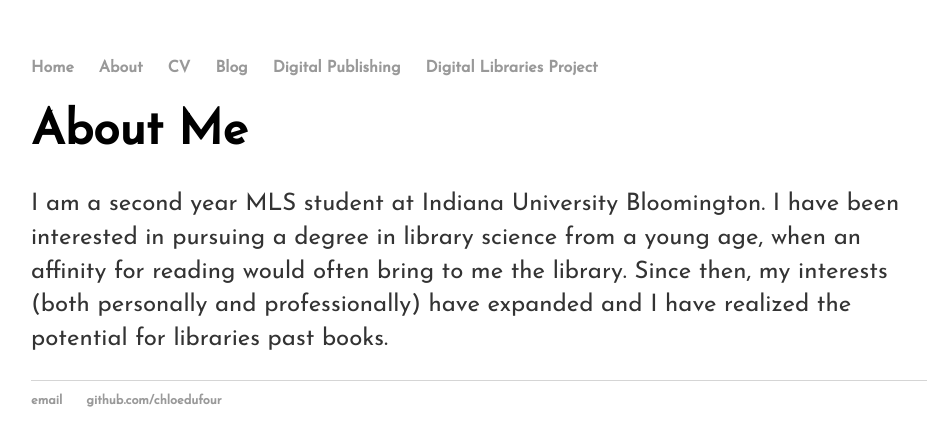
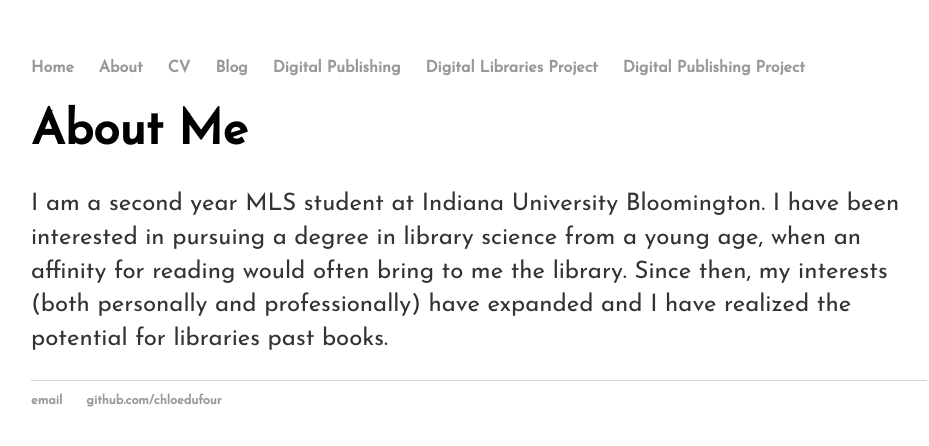
Before and after one commit to chloedufour/cdufour.github.io, a Jekyll site: the page built from about/index.html, in a window 1280 px wide. Shown: the top 446 px of the page, without its empty margins (161-1090 px from the left). Built offline with Jekyll 4.4.1, drawn with Linux system fonts in a browser that asks for light colours.

Commit message:
Update default.html

```diff
--- a/_layouts/default.html
+++ b/_layouts/default.html
@@ -15,6 +15,7 @@
 	        		<li><a href="/blog">Blog</a></li>
 				<li><a href="/z656/">Digital Publishing</a></li>
 				<li><a href="https://www.chloedufour.com/z652/">Digital Libraries Project</a></li>
+				<li><a href="/final/">Digital Publishing Project</a></li>
 	    		</ul>
 			</nav>
 			<div class="container">
```
